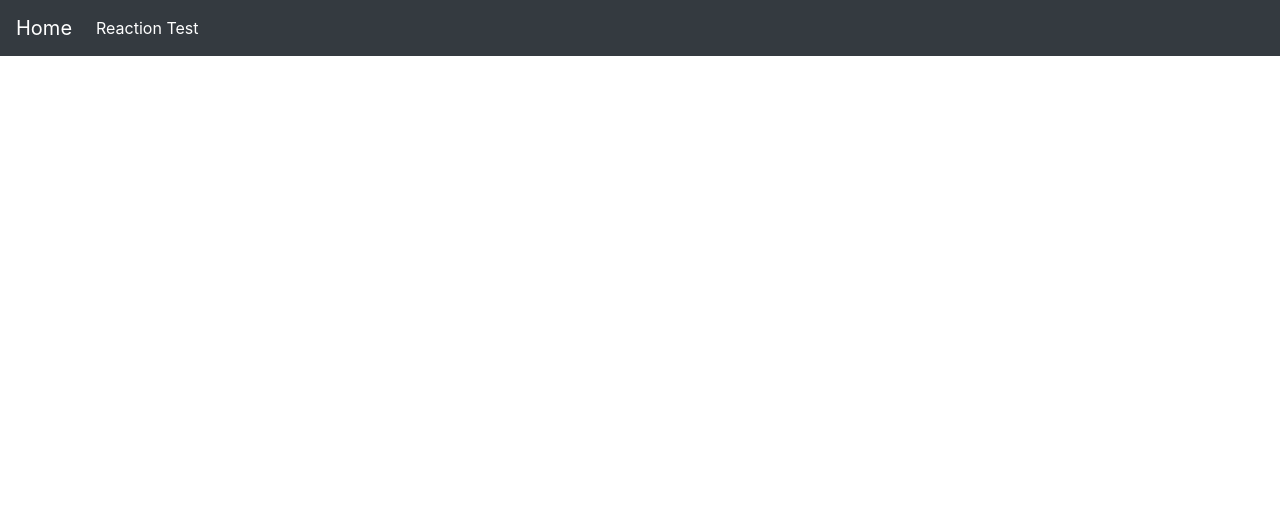
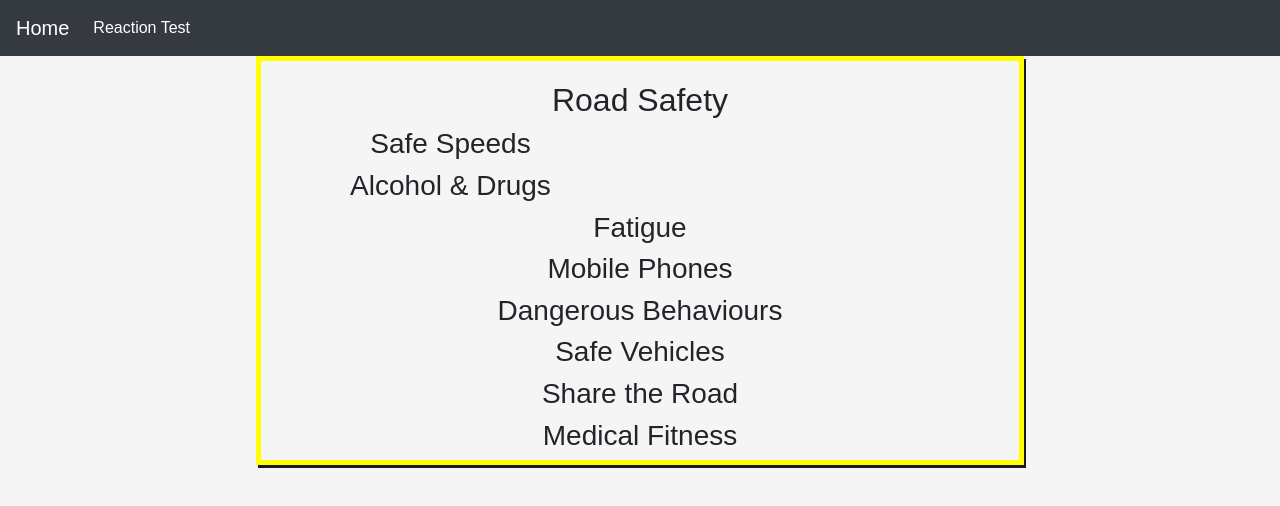
Before and after one commit to Nathan-Harrington/PDHPE-Website-Y10-2022, a plain HTML site: page home.html in a window 1280 px wide. Drawn offline with nearby package versions, Linux system fonts and the light colour scheme.

Commit message:
Adding Divs

```diff
--- a/home.html
+++ b/home.html
@@ -5,8 +5,8 @@
         <meta http-equiv = "X-UA-Compatible" content = "IE=edge">
         <meta name="viewport" content="width=device-width, initial-scale=1, shrink-to-fit=no">
         <title>Road Safety Website</title>
+        <link rel="stylesheet" href="https://cdn.jsdelivr.net/npm/bootstrap@4.0.0/dist/css/bootstrap.min.css" integrity="sha384-Gn5384xqQ1aoWXA+058RXPxPg6fy4IWvTNh0E263XmFcJlSAwiGgFAW/dAiS6JXm" crossorigin="anonymous">
         <link rel="stylesheet" href="style.css">
-        <link rel="stylesheet" href="https://cdn.jsdelivr.net/npm/bootstrap@4.0.0/dist/css/bootstrap.min.css" integrity="sha384-Gn5384xqQ1aoWXA+058RXPxPg6fy4IWvTNh0E263XmFcJlSAwiGgFAW/dAiS6JXm" crossorigin="anonymous">
         <script src = "main.js"></script>
     </head>
     <body>
@@ -21,7 +21,15 @@
         </nav>
 <!--***********************************************************************WEBSITE CODE**************************************************************************-->
         <div id = "roadSafety">
-
+            <h2>Road Safety</h2>
+            <h3 id = "safeSpeed">Safe Speeds</h3>
+            <h3 id = "AandD">Alcohol & Drugs</h3>
+            <h3>Fatigue</h3>
+            <h3>Mobile Phones</h3>
+            <h3>Dangerous Behaviours</h3>
+            <h3>Safe Vehicles</h3>
+            <h3>Share the Road</h3>
+            <h3>Medical Fitness</h3>
         </div>
     </body>
 </html>
--- a/style.css
+++ b/style.css
@@ -1,7 +1,6 @@
 body{
     font-family: Arial, Helvetica, sans-serif;
     background-color: whitesmoke;
-    color: purple;
     text-align: center;
     margin: auto;
 }
@@ -53,5 +52,16 @@ body{
  }
 
  #roadSafety{
-    width: 800px;
+    width: 60%;
+    margin: auto;
+    text-align: center;
+    border: 5px solid #FFFF00;
+    padding-top: 20px;
+    box-shadow: 2px 3px #1B1b1b;
  }
+ #safeSpeed{
+    width:50%
+ }
+ #AandD{
+    width: 50%
+ }
```
